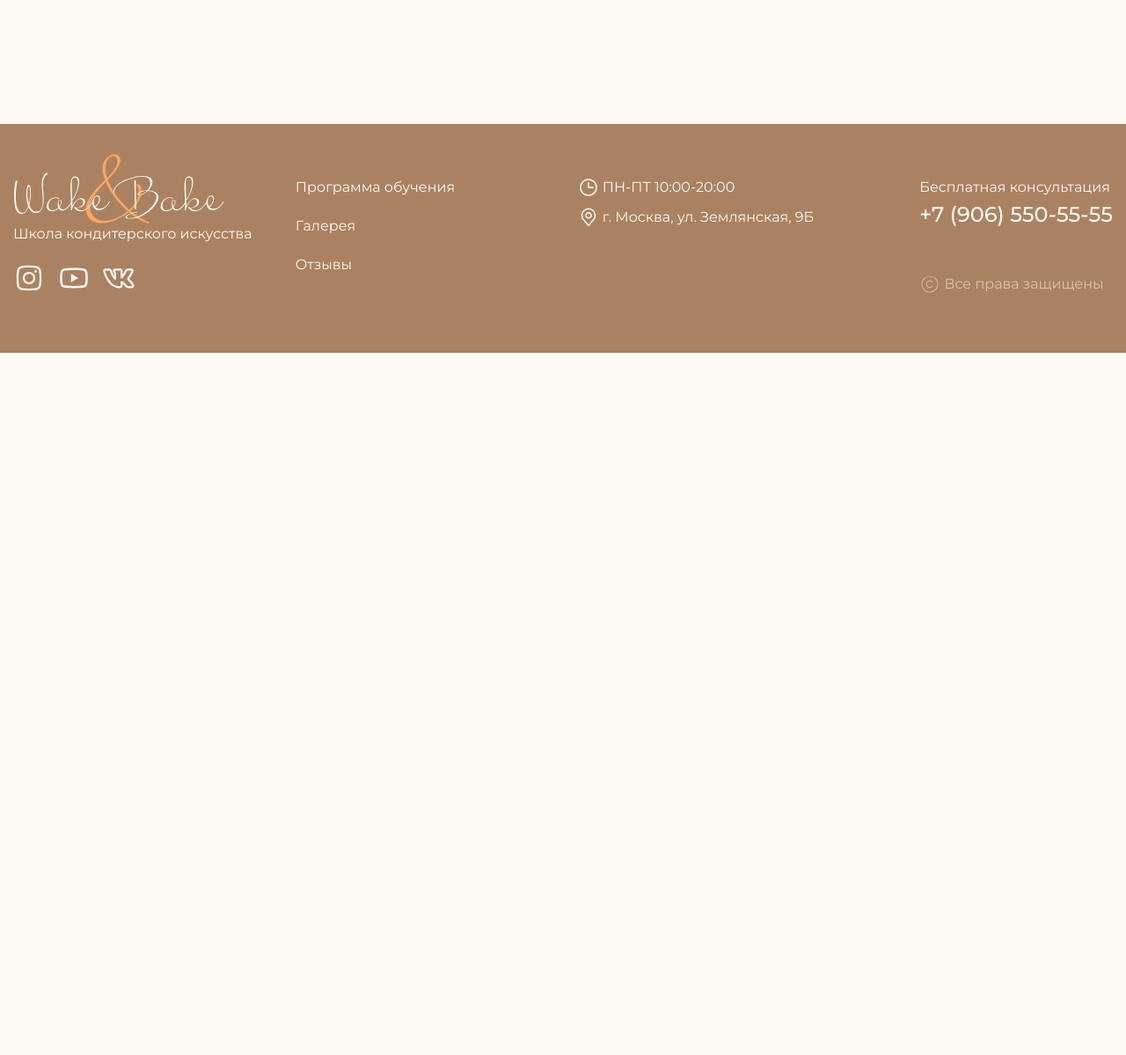
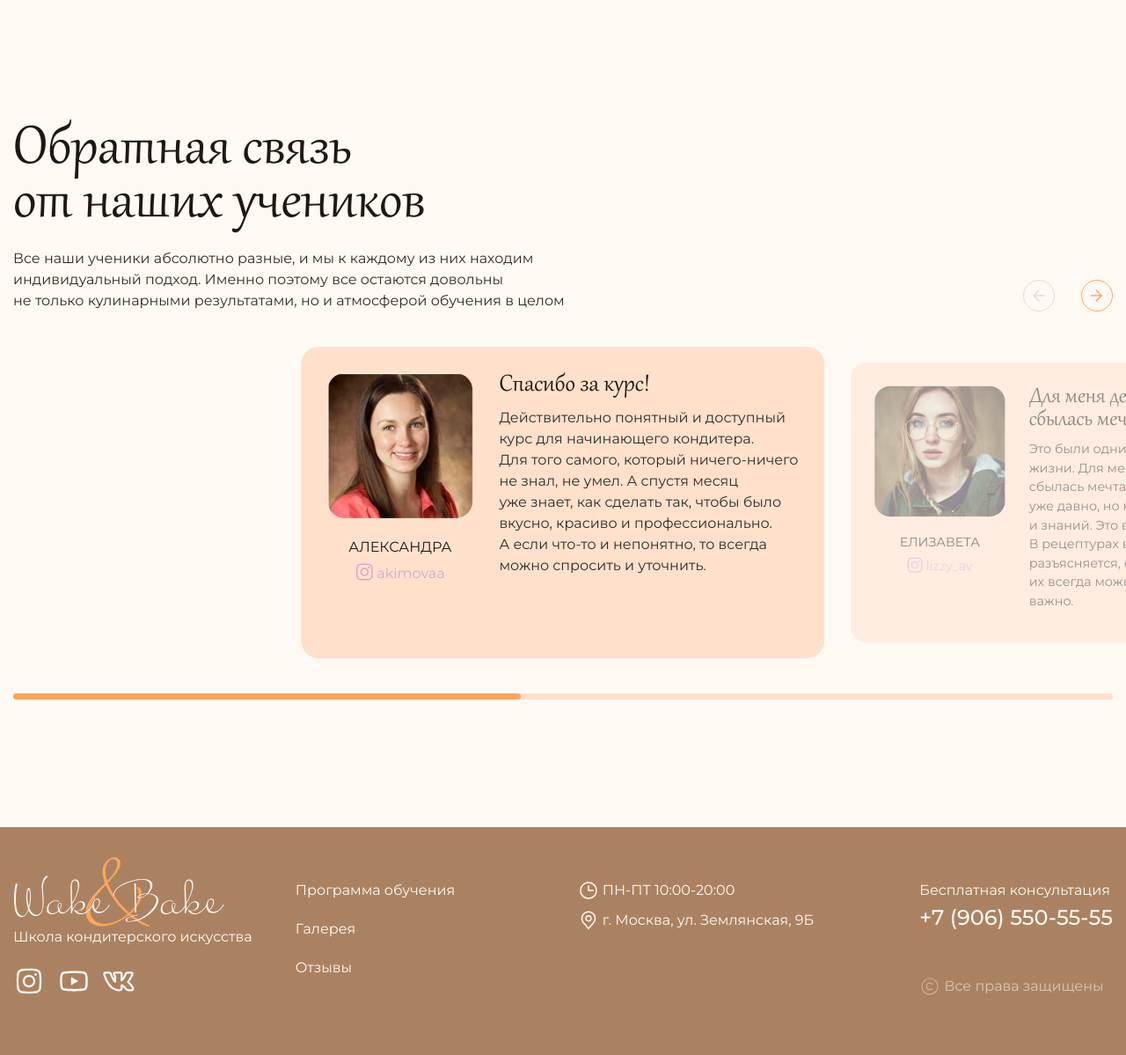
Before and after one commit to Tortoletka/Homework, a PHP site: page /wake_bake/index.html in a window 1280 px wide. Shown: the part 3207-4406 px from the top of the page at 88% size. Before the commit the page ends 3608 px from the top, so only its background shows below. Run offline with PHP 8.4, Linux system fonts and the light colour scheme.

Commit message:
Add files via upload

```diff
--- a/wake_bake/css/global.css
+++ b/wake_bake/css/global.css
@@ -40,7 +40,8 @@
 }
 
 .main__program,
-.main__gallery {
+.main__gallery,
+.main__testimonials {
   padding-bottom: 145px;
 }
 
--- a/wake_bake/css/style.css
+++ b/wake_bake/css/style.css
@@ -458,6 +458,7 @@
 .swiper-button-disabled.gallery__next path {
   fill: #E1D9E1;
 }
+
 .swiper-button-disabled.gallery__prev:hover,
 .swiper-button-disabled.gallery__next:hover {
   background: transparent;
@@ -510,9 +511,174 @@
   width: 100%;
 }
 
+/* ==================================================================== */
+
+.testimonials {}
+
+.testimonials__inner {
+  display: flex;
+  align-items: end;
+  justify-content: space-between;
+  margin-bottom: 40px;
+  gap: 30px;
+}
+
+.testimonials__info {
+  max-width: 632px;
+}
+
+.testimonials__title {
+  margin-bottom: 20px;
+}
+
+.testimonials__text {}
 
 
+.testimonials__nav {
+  display: flex;
+  align-items: center;
+  gap: 30px;
+}
 
+
+.testimonials__prev,
+.testimonials__next {
+  background: transparent;
+  cursor: pointer;
+  border: 1.5px solid var(--accent-color);
+  border-radius: 50%;
+  flex-shrink: 0;
+  width: 36px;
+  height: 36px;
+  display: flex;
+  align-items: center;
+  justify-content: center;
+  transition: var(--transition);
+}
+
+.swiper-button-disabled.testimonials__prev,
+.swiper-button-disabled.testimonials__next {
+  border: 1.5px solid #E1D9E1;
+  cursor: auto;
+}
+
+.swiper-button-disabled.testimonials__prev path,
+.swiper-button-disabled.testimonials__next path {
+  fill: #E1D9E1;
+}
+
+.swiper-button-disabled.testimonials__prev:hover,
+.swiper-button-disabled.testimonials__next:hover {
+  background: transparent;
+}
+
+.swiper-button-disabled.testimonials__prev:hover path,
+.swiper-button-disabled.testimonials__next:hover path {
+  fill: #E1D9E1
+}
+
+.testimonials__prev path,
+.testimonials__next path {
+  transition: var(--transition);
+}
+
+.testimonials__prev:hover,
+.testimonials__next:hover {
+  background: var(--accent-color)
+}
+
+.testimonials__prev:hover path,
+.testimonials__next:hover path {
+  fill: var(--general-bg);
+}
+
+
+.testimonials__slider {
+  overflow: visible;
+}
+
+.testimonials__wrapper {
+  margin-bottom: 40px;
+}
+
+.testimonials__slide {
+  background: var(--accent-bg);
+  border-radius: var(--border-radius);
+  padding: 30px 30px 40px;
+  display: flex;
+  gap: 30px;
+  transition: var(--transition);
+  opacity: 0;
+  height: auto;
+}
+
+.swiper-slide-prev.testimonials__slide,
+.swiper-slide-next.testimonials__slide {
+  opacity: 0.5;
+}
+
+.testimonials__slide.swiper-slide {
+  transform: scale(.9);
+}
+
+.swiper-slide-active.testimonials__slide {
+  transform: scale(1);
+  opacity: 1;
+}
+
+.testimonials__student {
+  max-width: 165px;
+  width: 100%;
+  flex-shrink: 0;
+  text-align: center;
+}
+
+.testimonials__student-img {
+  border-radius: var(--border-radius);
+  overflow: hidden;
+  margin-bottom: 20px;
+}
+
+.testimonials__student-img img {
+  width: 100%;
+}
+
+.testimonials__student-name {
+  text-transform: uppercase;
+  margin-bottom: 5px;
+  line-height: 1.6;
+  color: var(--accent-text);
+}
+
+.testimonials__student-inst {
+  margin: 0 auto;
+  color: #CEAAD0;
+}
+
+.testimonials__quote {}
+
+.testimonials__quote span {
+  display: block;
+  font-family: "Gabriola";
+  font-size: 32px;
+  line-height: .9;
+  color: var(--accent-text);
+  margin-bottom: 10px;
+}
+
+.testimonials__scrollbar {
+  background: var(--accent-bg);
+}
+
+.testimonials__scrollbar.swiper-scrollbar {
+  position: static;
+  width: 100%;
+  height: 7px;
+}
+
+.testimonials__scrollbar .swiper-scrollbar-drag {
+  background: var(--accent-color);
+}
 
 
 
@@ -633,7 +799,12 @@
     display: none;
   }
 
+  /* =================================================================== */
 
+  .testimonials__scrollbar.swiper-scrollbar {
+    width: 50%;
+    margin: 0 auto;
+  }
 
   /* ================================================================== */
 
@@ -669,6 +840,8 @@
   .program__img {
     display: none;
   }
+
+
 
 }
 
@@ -732,6 +905,17 @@
     max-width: none;
   }
 
+  /* ================================================================ */
+
+  .testimonials__inner {
+    align-items: stretch;
+    flex-direction: column;
+  }
+
+  .testimonials__nav {
+    align-self: end;
+  }
+
 }
 
 @media (max-width: 600px) {
@@ -742,7 +926,8 @@
 
 
   .main__program,
-  .main__gallery {
+  .main__gallery,
+  .main__testimonials {
     padding: 0 0 80px;
   }
 
@@ -830,6 +1015,18 @@
     margin-bottom: 20px;
   }
 
+  /* ================================================================ */
+
+  .testimonials__inner {
+    margin-bottom: 20px;
+  }
+
+  .testimonials__slide {
+    align-items: center;
+    flex-direction: column;
+    text-align: center;
+  }
+
 
 }
 
@@ -869,4 +1066,10 @@
     margin-bottom: 10px;
   }
 
+  /* ================================================================= */
+
+  .testimonials__slide {
+    padding: 30px 10px 30px;
+  }
+
 }
--- a/wake_bake/index.html
+++ b/wake_bake/index.html
@@ -750,31 +750,169 @@
           </div>
           <div class="gallery__slider swiper">
             <div class="gallery__wrapper swiper-wrapper">
-              <a class="gallery__slide swiper-slide" data-fslightbox="gallery" href="img/content/gallery/Rectangle 9.jpg">
+              <a class="gallery__slide swiper-slide" data-fslightbox="gallery"
+                href="img/content/gallery/Rectangle 9.jpg">
                 <img src="img/content/gallery/Rectangle 9.jpg" alt="Девушка украшает торт">
               </a>
-              <a class="gallery__slide swiper-slide" data-fslightbox="gallery" href="img/content/gallery/Rectangle 10.jpg">
+              <a class="gallery__slide swiper-slide" data-fslightbox="gallery"
+                href="img/content/gallery/Rectangle 10.jpg">
                 <img src="img/content/gallery/Rectangle 10.jpg" alt="Девушки с тортами">
               </a>
-              <a class="gallery__slide swiper-slide" data-fslightbox="gallery" href="img/content/gallery/Rectangle 11.jpg">
+              <a class="gallery__slide swiper-slide" data-fslightbox="gallery"
+                href="img/content/gallery/Rectangle 11.jpg">
                 <img src="img/content/gallery/Rectangle 11.jpg" alt="девушка готовит капкейки">
               </a>
-              <a class="gallery__slide swiper-slide" data-fslightbox="gallery" href="img/content/gallery/Rectangle 12.jpg">
+              <a class="gallery__slide swiper-slide" data-fslightbox="gallery"
+                href="img/content/gallery/Rectangle 12.jpg">
                 <img src="img/content/gallery/Rectangle 12.jpg" alt="девушка с пирожаными">
               </a>
-              <a class="gallery__slide swiper-slide" data-fslightbox="gallery" href="img/content/gallery/Rectangle 10.jpg">
+              <a class="gallery__slide swiper-slide" data-fslightbox="gallery"
+                href="img/content/gallery/Rectangle 10.jpg">
                 <img src="img/content/gallery/Rectangle 10.jpg" alt="Девушки с тортами">
               </a>
-              <a class="gallery__slide swiper-slide" data-fslightbox="gallery" href="img/content/gallery/Rectangle 11.jpg">
+              <a class="gallery__slide swiper-slide" data-fslightbox="gallery"
+                href="img/content/gallery/Rectangle 11.jpg">
                 <img src="img/content/gallery/Rectangle 11.jpg" alt="девушка готовит капкейки">
               </a>
-              <a class="gallery__slide swiper-slide" data-fslightbox="gallery" href="img/content/gallery/Rectangle 12.jpg">
+              <a class="gallery__slide swiper-slide" data-fslightbox="gallery"
+                href="img/content/gallery/Rectangle 12.jpg">
                 <img src="img/content/gallery/Rectangle 12.jpg" alt="девушка с пирожаными">
               </a>
-              <a class="gallery__slide swiper-slide" data-fslightbox="gallery" href="img/content/gallery/Rectangle 10.jpg">
+              <a class="gallery__slide swiper-slide" data-fslightbox="gallery"
+                href="img/content/gallery/Rectangle 10.jpg">
                 <img src="img/content/gallery/Rectangle 10.jpg" alt="Девушки с тортами">
               </a>
             </div>
+          </div>
+        </div>
+      </section>
+
+      <section class="main__testimonials testimonials">
+        <div class="container">
+          <div class="testimonials__inner">
+            <div class="testimonials__info">
+              <h2 class="testimonials__title title">
+                Обратная связь от наших учеников
+              </h2>
+              <p class="testimonials__text">
+                Все наши ученики абсолютно разные, и мы к каждому из них находим индивидуальный подход. Именно поэтому
+                все остаются довольны не только кулинарными результатами, но и атмосферой обучения в целом
+              </p>
+            </div>
+            <div class="testimonials__nav">
+              <button class="testimonials__prev" type="button">
+                <svg width="14" height="14" viewBox="0 0 14 14" fill="none" xmlns="http://www.w3.org/2000/svg">
+                  <path
+                    d="M7.992 1.00777L2.016 6.98377L7.992 12.9598L6.984 13.9678L-3.0528e-07 6.98377L6.984 -0.000227365L7.992 1.00777Z"
+                    fill="#FFA55C" />
+                  <path d="M1.0083 7.70312L1.0083 6.26313L13.2483 6.26312L13.2483 7.70312L1.0083 7.70312Z"
+                    fill="#FFA55C" />
+                </svg>
+              </button>
+              <button class="testimonials__next" type="button">
+                <svg width="14" height="14" viewBox="0 0 14 14" fill="none" xmlns="http://www.w3.org/2000/svg">
+                  <path
+                    d="M5.25653 12.96L11.2325 6.984L5.25654 1.008L6.26454 -3.0528e-07L13.2485 6.984L6.26454 13.968L5.25653 12.96Z"
+                    fill="#FFA55C" />
+                  <path d="M12.2402 6.26465L12.2402 7.70465L0.000234839 7.70465L0.000234902 6.26465L12.2402 6.26465Z"
+                    fill="#FFA55C" />
+                </svg>
+              </button>
+            </div>
+          </div>
+          <div class="testimonials__slider swiper">
+            <div class="testimonials__wrapper swiper-wrapper">
+              <div class="testimonials__slide swiper-slide">
+                <div class="testimonials__student">
+                  <div class="testimonials__student-img">
+                    <img src="img/content/testimonials/1.jpg" alt="">
+                  </div>
+                  <div class="testimonials__student-name">
+                    Александра
+                  </div>
+                  <div class="testimonials__student-inst">
+                    <img src="img/icons/socials/inst-2.svg" alt="">
+                    akimovaa
+                  </div>
+                </div>
+                <blockquote class="testimonials__quote">
+                  <span>
+                    Спасибо за курс!
+                  </span>
+                  Действительно понятный и доступный курс для начинающего кондитера. Для того самого, который
+                  ничего-ничего не знал, не умел. А спустя месяц уже знает, как сделать так, чтобы было вкусно, красиво
+                  и профессионально. А если что-то и непонятно, то всегда можно спросить и уточнить.
+                </blockquote>
+              </div>
+              <div class="testimonials__slide swiper-slide">
+                <div class="testimonials__student">
+                  <div class="testimonials__student-img">
+                    <img src="img/content/testimonials/2.jpg" alt="">
+                  </div>
+                  <div class="testimonials__student-name">
+                    Елизавета
+                  </div>
+                  <div class="testimonials__student-inst">
+                    <img src="img/icons/socials/inst-2.svg" alt="">
+                    lizzy_av
+                  </div>
+                </div>
+                <blockquote class="testimonials__quote">
+                  <span>
+                    Для меня действительно сбылась мечта!
+                  </span>
+                  Это были одни из лучших месяцев моей жизни. Для меня действительно сбылась мечта, к которой я шла
+                  уже давно, но не хватало опыта и знаний. Это все дала мне ваша школа. В рецептурах все довольно
+                  понятно разъясняется, если есть вопросы, их всегда можно задать, что не мало важно.
+                </blockquote>
+              </div>
+              <div class="testimonials__slide swiper-slide">
+                <div class="testimonials__student">
+                  <div class="testimonials__student-img">
+                    <img src="img/content/testimonials/3.jpg" alt="">
+                  </div>
+                  <div class="testimonials__student-name">
+                    игорь
+                  </div>
+                  <div class="testimonials__student-inst">
+                    <img src="img/icons/socials/inst-2.svg" alt="">
+                    igor_sverlovskii
+                  </div>
+                </div>
+                <blockquote class="testimonials__quote">
+                  <span>
+                    Здесь я узнал много чего нового!
+                  </span>
+                  Спасибо большое Wake & Bake за такой курс! Здесь я узнал много чего нового для меня! Курс очень
+                  хороший, захватывает самые актуальные темы для кондитера! Мне понравилось что всегда была поддержка
+                  не только со стороны куратора но и таких же учеников-кондитеров как и я. Мне прям аж будет не хватать
+                  всего этого.
+                </blockquote>
+              </div>
+              <div class="testimonials__slide swiper-slide">
+                <div class="testimonials__student">
+                  <div class="testimonials__student-img">
+                    <img src="img/content/testimonials/2.jpg" alt="">
+                  </div>
+                  <div class="testimonials__student-name">
+                    Елизавета
+                  </div>
+                  <div class="testimonials__student-inst">
+                    <img src="img/icons/socials/inst-2.svg" alt="">
+                    lizzy_av
+                  </div>
+                </div>
+                <blockquote class="testimonials__quote">
+                  <span>
+                    Для меня действительно сбылась мечта!
+                  </span>
+                  Это были одни из лучших месяцев моей жизни. Для меня действительно сбылась мечта, к которой я шла
+                  уже давно, но не хватало опыта и знаний. Это все дала мне ваша школа. В рецептурах все довольно
+                  понятно разъясняется, если есть вопросы, их всегда можно задать, что не мало важно.
+                </blockquote>
+              </div>
+            </div>
+            <div class="testimonials__scrollbar swiper-scrollbar"></div>
           </div>
         </div>
       </section>
--- a/wake_bake/js/main.js
+++ b/wake_bake/js/main.js
@@ -116,7 +116,7 @@
 
   // -------------------------------Слайдер - галерея -------------------------
 
-  const swiper = new Swiper('.gallery__slider', {
+  new Swiper('.gallery__slider', {
     spaceBetween: 15,
     slidesPerView: 1.5,
 
@@ -144,4 +144,32 @@
     }
   });
 
+  // -------------------------------Слайдер - отзывы -------------------------
+
+    new Swiper('.testimonials__slider', {
+    spaceBetween: 0,
+    slidesPerView: 1,
+    centeredSlides: true,
+
+    navigation: {
+      nextEl: '.testimonials__next',
+      prevEl: '.testimonials__prev',
+    },
+
+    scrollbar: {
+      el: '.swiper-scrollbar',
+      draggable: true,
+    },
+
+        breakpoints: {
+      901: {
+        slidesPerView: 1.5,
+      },
+      1201: {
+        slidesPerView: 2.1,
+      }
+    }
+
+  });
+
 })()
```
